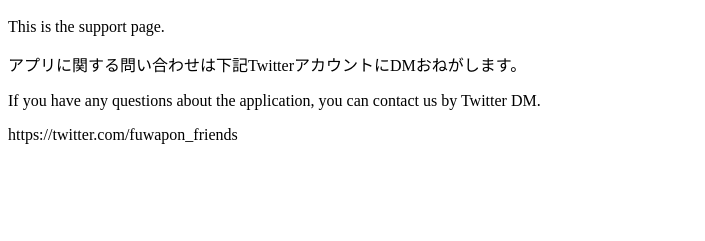
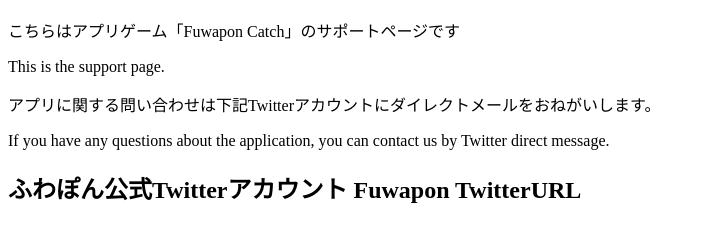
Before and after one commit to tsuppy/fuwapon_catch_support, a plain HTML site: page index.html in a window 1280 px wide. Shown: the part 57-298 px from the top of the page, without its empty margins (0-705 px from the left). Drawn offline with Linux system fonts and the light colour scheme.

Commit message:
Update index.html

```diff
--- a/index.html
+++ b/index.html
@@ -1,7 +1,9 @@
 <h1>Fuwapon Catch サポートページ</h1>
+<p>こちらはアプリゲーム「Fuwapon Catch」のサポートページです</p>
 <p>This is the support page.</p>
 
-<p>アプリに関する問い合わせは下記TwitterアカウントにDMおねがします。</p>
-<p>If you have any questions about the application, you can contact us by Twitter DM.</p>
+<p>アプリに関する問い合わせは下記Twitterアカウントにダイレクトメールをおねがいします。</p>
+<p>If you have any questions about the application, you can contact us by Twitter direct message.</p>
 
-<p>https://twitter.com/fuwapon_friends</p>
+<h2>ふわぽん公式Twitterアカウント Fuwapon TwitterURL</h2>
+<a href=https://twitter.com/fuwapon_friends></a>
```
